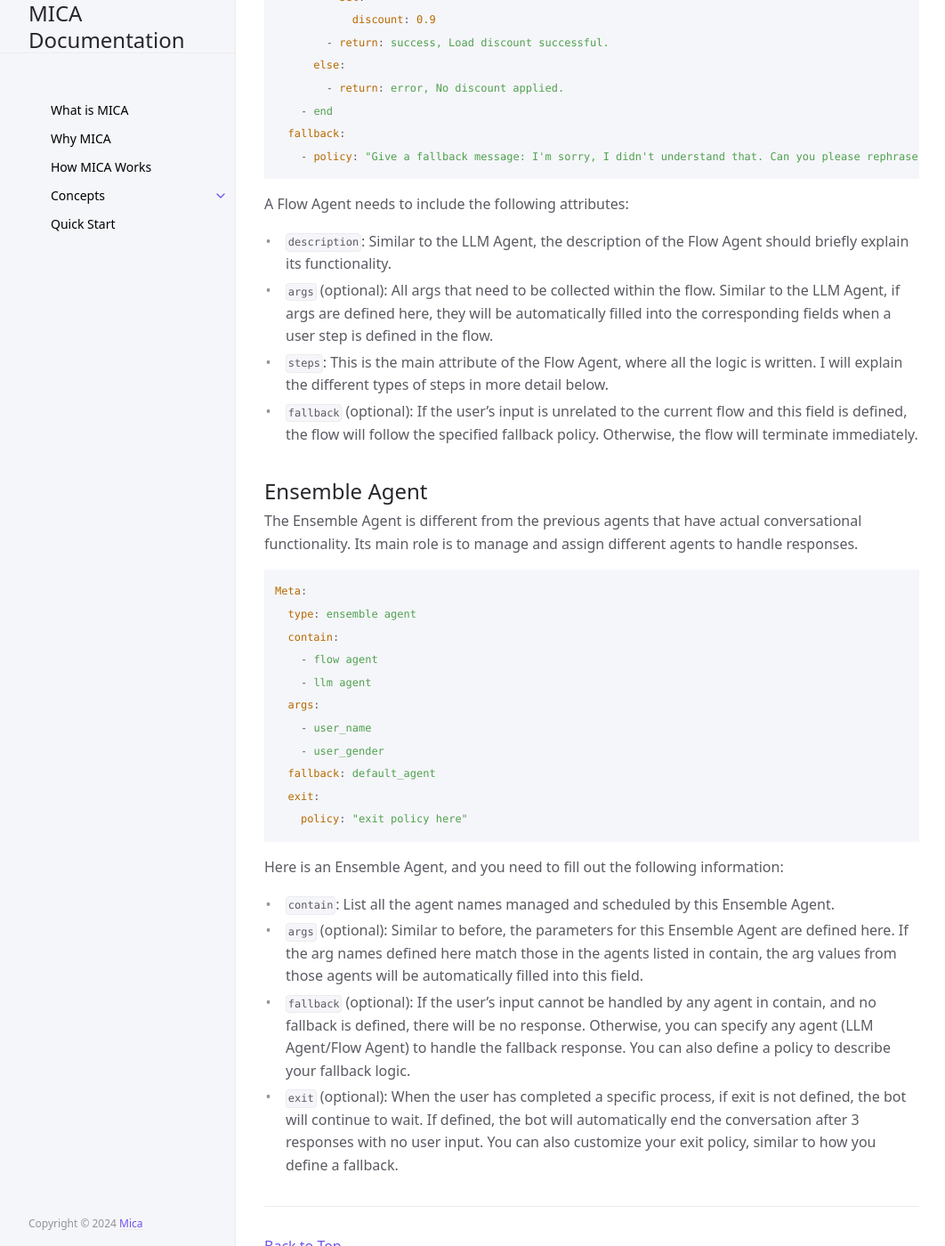
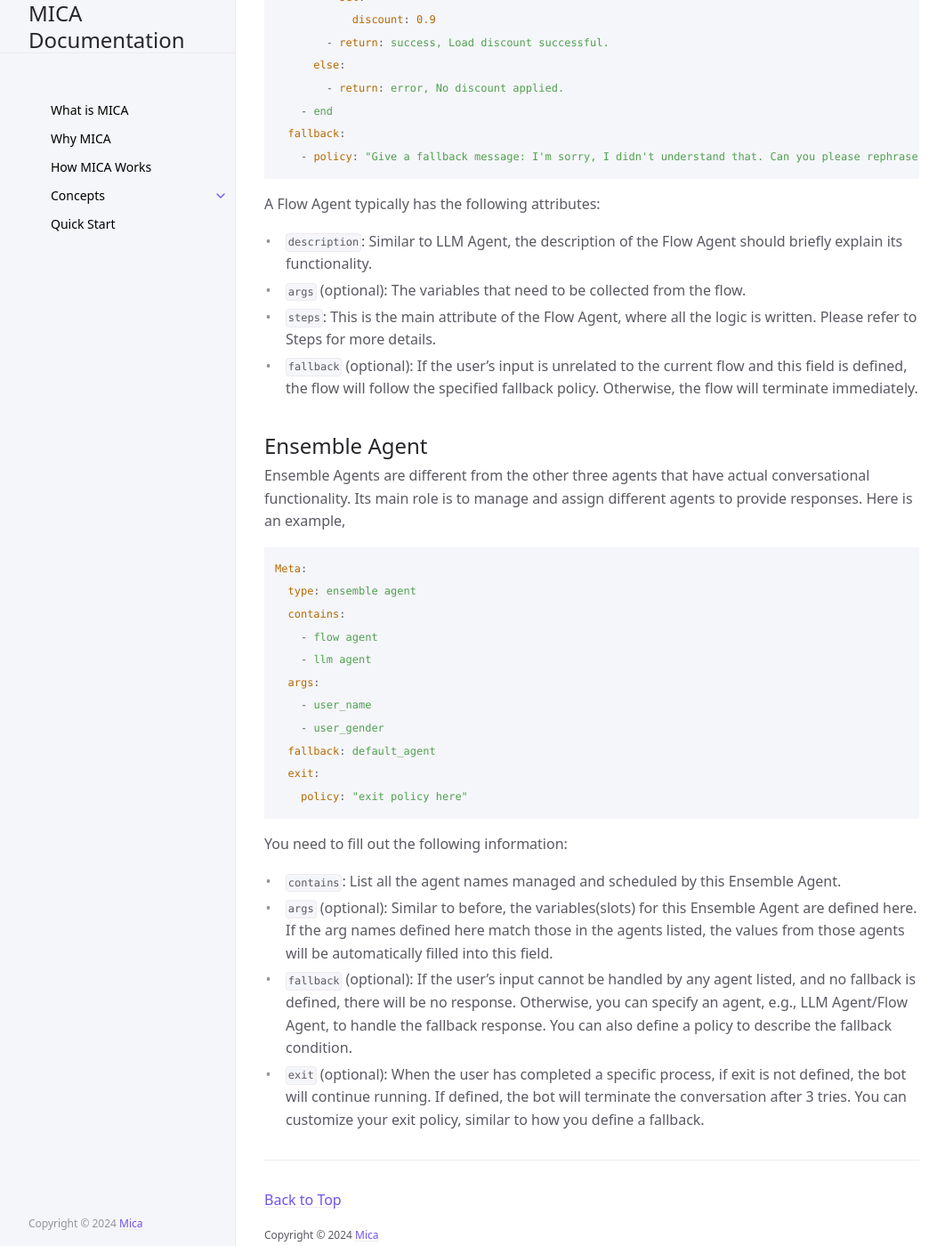
Before and after one commit to Mica-labs/Mica-labs.github.io, a Jekyll site: the page built from docs/concepts/agent/index.md, in a window 1280 px wide and 1400 px high, scrolled down 3517 px. Shown: the whole window at 89% size, without its empty margins (107-1169 px from the left). Built offline with Jekyll 4.4.1, drawn with Linux system fonts in a browser that asks for light colours; cached includes are drawn as plain includes; some of the changed text lies outside the part shown.

Commit message:
Update index.md

````diff
--- a/docs/concepts/agent/index.md
+++ b/docs/concepts/agent/index.md
@@ -35,7 +35,8 @@ The agent name can be any string that complies with YAML formatting. This KB Age
 For each user input, the KB Agent will first perform embeddings, rank them by similarity, and select the most similar text segments for answer generation. These answers could be passed to other agents (e.g., Ensemble Agent) to determine whether they can be used.
 
 ## LLM Agent
-An LLM Agent is the most basic agent in task-oriented conversations. It excels at performing information-gathering tasks, such as checking the weather, making restaurant reservations, and so on.
+LLM Agents serve as the fundamental building block for task-oriented conversations. It describes domain knowledge and constraints through prompt programming. Additionally, LLM Agents can use tools and states to communicate.
+
 ```yaml
 transfer_money:
   type: llm agent
@@ -53,17 +54,17 @@ transfer_money:
     - validate_account_funds
     - submit_transaction
 ```
-The above is an example of how to use an LLM Agent to handle transfer tasks. A complete LLM Agent needs to include the following attributes:
+The above is an example of using an LLM Agent to handle money transfer. A typical LLM Agent includes the following attributes:
 
-- `description`: This field provides a brief explanation of the agent’s functionality. It serves as the description for the agent, and LLM will use this field to determine whether this agent should be used for the response.
-- `prompt`: This field details the process for the agent. If certain functions need to be called during specific steps, the prompt should indicate which function to call.
-- `args` (optional): If you need to record specific information, you should fill out this field. Currently, all args are strings.
-- `uses` (optional): This lists all the function names used in the prompt. These functions can be implemented in a Python script.
+- `description`: This field provides a brief explanation of the agent’s functionality. Based on the conversation context, LLM will use this field to determine whether this agent should be used for the response or not.
+- `prompt`: This field details the process for the agent. If certain functions need to be called during the process, the prompt should indicate when and which function to call.
+- `args` (optional): If you need to extract specific information (slots) from the conversation, you could fill out this field. Currently, all slots are strings.
+- `uses` (optional): This lists all the function names used in the prompt. These functions can be implemented in a separate Python script.
 
-When calling the LLM Agent, MICA will automatically fill in all the args based on the defined content and call the corresponding Python functions based on the LLM’s response. This process continues until the LLM Agent’s task is completed or the user changes their mind and requires a different agent to handle the response.
+When calling the LLM Agent, MICA will automatically fill in all the args based on the defined content and call the corresponding Python functions based on the LLM’s response. This process continues until the LLM Agent’s task is completed or the user changes his mind and needs a different agent to handle his request.
 
 ## Flow Agent
-The Flow Agent is suitable for fixed, serialized business logic. We combine programming languages with YAML format to define various required logic.
+The Flow Agent is suitable for fixed, sequential business logic.  It enables flow control commonly existing in traditional programming language using a YAML format.
 ```yaml
 shopping_flow:
   type: flow agent
@@ -112,19 +113,19 @@ shopping_flow:
   fallback:
     - policy: "Give a fallback message: I'm sorry, I didn't understand that. Can you please rephrase? If fallback three times consecutively, then terminate the conversation."
 ```
-A Flow Agent needs to include the following attributes:
+A Flow Agent typically has the following attributes:
 
-- `description`: Similar to the LLM Agent, the description of the Flow Agent should briefly explain its functionality.
-- `args` (optional): All args that need to be collected within the flow. Similar to the LLM Agent, if args are defined here, they will be automatically filled into the corresponding fields when a user step is defined in the flow.
-- `steps`: This is the main attribute of the Flow Agent, where all the logic is written. I will explain the different types of steps in more detail below.
+- `description`: Similar to LLM Agent, the description of the Flow Agent should briefly explain its functionality.
+- `args` (optional): The variables that need to be collected from the flow.
+- `steps`: This is the main attribute of the Flow Agent, where all the logic is written.  Please refer to Steps for more details.
 - `fallback` (optional): If the user’s input is unrelated to the current flow and this field is defined, the flow will follow the specified fallback policy. Otherwise, the flow will terminate immediately.
 
 ## Ensemble Agent
-The Ensemble Agent is different from the previous agents that have actual conversational functionality. Its main role is to manage and assign different agents to handle responses.
+Ensemble Agents are different from the other three agents that have actual conversational functionality. Its main role is to manage and assign different agents to provide responses.  Here is an example,
 ```yaml
 Meta:
   type: ensemble agent
-  contain:
+  contains:
     - flow agent
     - llm agent
   args:
@@ -134,9 +135,9 @@ Meta:
   exit:
     policy: "exit policy here"
 ```
-Here is an Ensemble Agent, and you need to fill out the following information:
+You need to fill out the following information:
 
-- `contain`: List all the agent names managed and scheduled by this Ensemble Agent.
-- `args` (optional): Similar to before, the parameters for this Ensemble Agent are defined here. If the arg names defined here match those in the agents listed in contain, the arg values from those agents will be automatically filled into this field.
-- `fallback` (optional): If the user’s input cannot be handled by any agent in contain, and no fallback is defined, there will be no response. Otherwise, you can specify any agent (LLM Agent/Flow Agent) to handle the fallback response. You can also define a policy to describe your fallback logic.
-- `exit` (optional): When the user has completed a specific process, if exit is not defined, the bot will continue to wait. If defined, the bot will automatically end the conversation after 3 responses with no user input. You can also customize your exit policy, similar to how you define a fallback.
+- `contains`: List all the agent names managed and scheduled by this Ensemble Agent.
+- `args` (optional): Similar to before, the variables(slots) for this Ensemble Agent are defined here. If the arg names defined here match those in the agents listed, the values from those agents will be automatically filled into this field.
+- `fallback` (optional): If the user’s input cannot be handled by any agent listed, and no fallback is defined, there will be no response. Otherwise, you can specify an agent, e.g., LLM Agent/Flow Agent, to handle the fallback response. You can also define a policy to describe the fallback condition.
+- `exit` (optional): When the user has completed a specific process, if exit is not defined, the bot will continue running. If defined, the bot will terminate the conversation after 3 tries. You can customize your exit policy, similar to how you define a fallback.
````
Also changed, not shown: other parts of docs/concepts/agent/index.md (+1 -1 lines).
